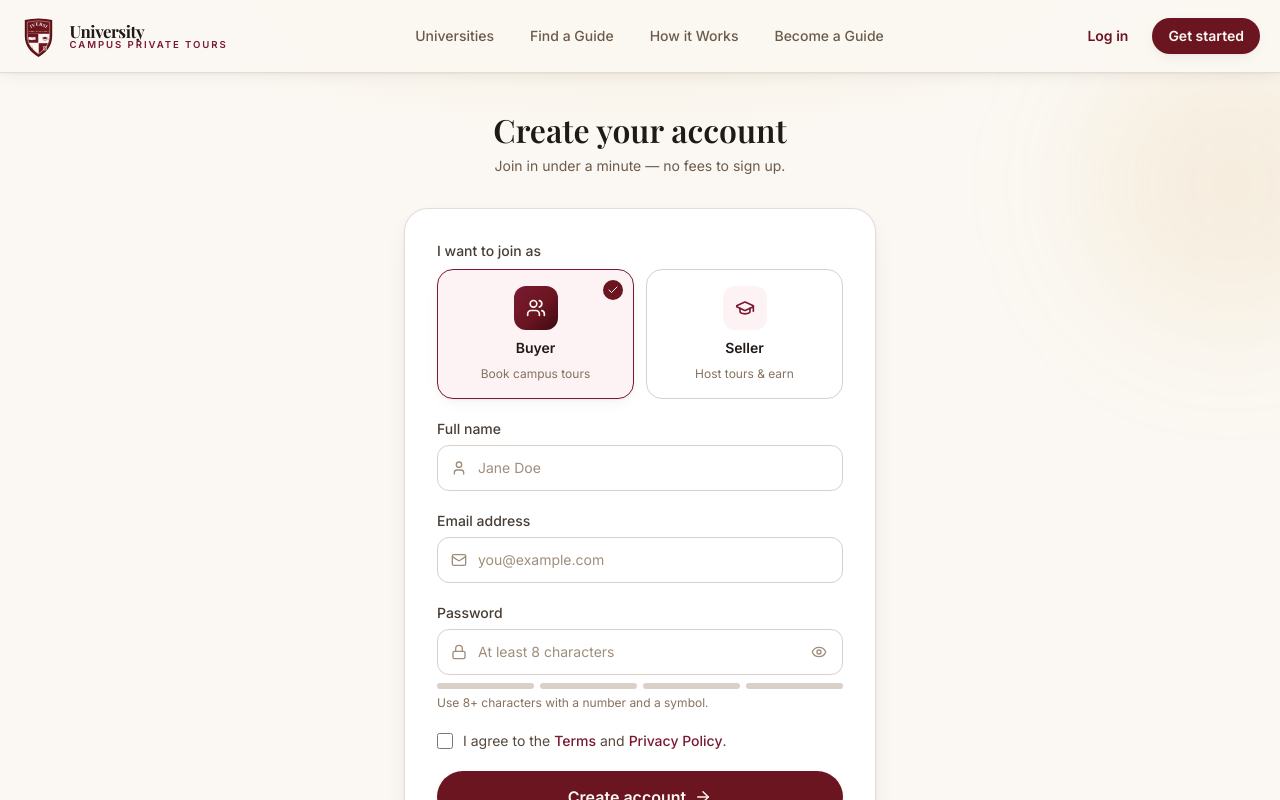
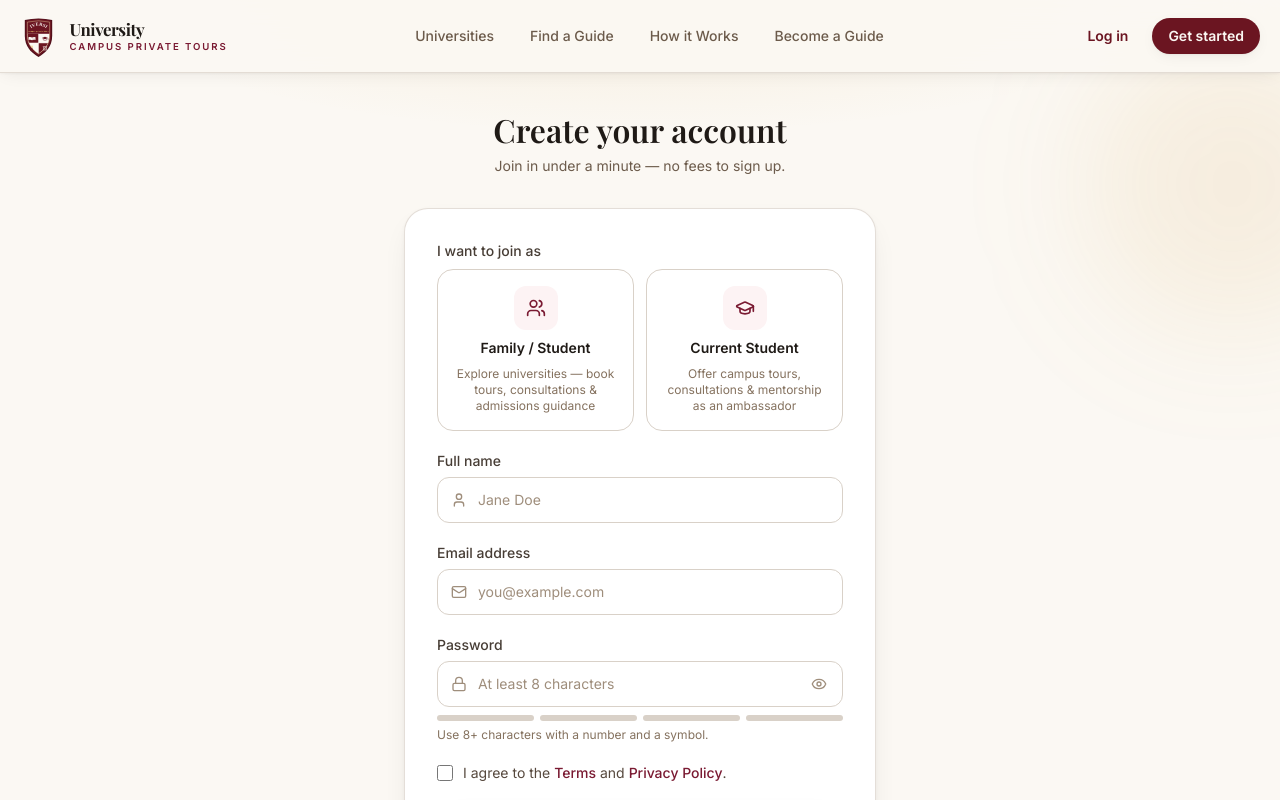
Before and after one commit to Asadch10/university-tours, a Next.js app in the folder apps/website/: page /register in a window 1280 px wide. Shown: the top 800 px of the page. Built offline with nearby package versions, Linux system fonts and the light colour scheme.

Commit message:
registation page chnages

```diff
--- a/apps/website/app/profile/page.tsx
+++ b/apps/website/app/profile/page.tsx
@@ -206,7 +206,7 @@ export default function ProfilePage() {
       return;
     }
     if (isSeller && !doc) {
-      setErrorMsg('As a seller, please upload proof of your current enrollment to get verified.');
+      setErrorMsg('As a current student, please upload proof of your enrollment to get verified.');
       setStatus('error');
       return;
     }
@@ -306,7 +306,7 @@ export default function ProfilePage() {
                         : 'bg-maroon-50 text-maroon-800 ring-maroon-100',
                     )}
                   >
-                    {isSeller ? 'Seller' : 'Buyer'}
+                    {isSeller ? 'Current Student' : 'Family / Student'}
                   </span>
                 </div>
 
--- a/apps/website/app/register/page.tsx
+++ b/apps/website/app/register/page.tsx
@@ -25,8 +25,18 @@ const inputClasses =
   'w-full rounded-xl border border-ink-200 bg-white px-4 py-3 text-sm text-ink-900 placeholder:text-ink-400 transition-colors focus:border-maroon-800 focus:outline-none focus:ring-2 focus:ring-maroon-800/15';
 
 const roleOptions: { value: Role; icon: typeof Users; label: string; hint: string }[] = [
-  { value: 'BUYER', icon: Users, label: 'Buyer', hint: 'Book campus tours' },
-  { value: 'SELLER', icon: GraduationCap, label: 'Seller', hint: 'Host tours & earn' },
+  {
+    value: 'BUYER',
+    icon: Users,
+    label: 'Family / Student',
+    hint: 'Explore universities — book tours, consultations & admissions guidance',
+  },
+  {
+    value: 'SELLER',
+    icon: GraduationCap,
+    label: 'Current Student',
+    hint: 'Offer campus tours, consultations & mentorship as an ambassador',
+  },
 ];
 
 function passwordStrength(value: string): { score: number; label: string; tone: string } {
@@ -47,7 +57,7 @@ function passwordStrength(value: string): { score: number; label: string; tone:
 
 export default function RegisterPage() {
   const router = useRouter();
-  const [role, setRole] = useState<Role>('BUYER');
+  const [role, setRole] = useState<Role | null>(null);
   const [name, setName] = useState('');
   const [email, setEmail] = useState('');
   const [password, setPassword] = useState('');
@@ -59,7 +69,7 @@ export default function RegisterPage() {
 
   function handleSubmit(e: React.FormEvent<HTMLFormElement>) {
     e.preventDefault();
-    if (!name || !email || !password || !agree) {
+    if (!role || !name || !email || !password || !agree) {
       setStatus('error');
       return;
     }
@@ -96,7 +106,7 @@ export default function RegisterPage() {
 
         <div className="mt-8 rounded-3xl border border-ink-200/70 bg-white p-6 shadow-card sm:p-8">
           <form onSubmit={handleSubmit} noValidate className="space-y-5">
-            {/* Role: Buyer / Seller */}
+            {/* Role: Family / Student (BUYER) vs Current Student (SELLER) */}
             <fieldset>
               <legend className="mb-2 text-sm font-medium text-ink-800">I want to join as</legend>
               <div className="grid grid-cols-2 gap-3">
@@ -144,7 +154,7 @@ export default function RegisterPage() {
                 className="flex items-center gap-2.5 rounded-xl border border-maroon-200 bg-maroon-50 px-4 py-3 text-sm text-maroon-900"
               >
                 <AlertCircle size={16} className="shrink-0" />
-                Please complete all fields and accept the terms.
+                Please choose an account type, complete all fields, and accept the terms.
               </div>
             )}
 
--- a/apps/website/components/brand/logo.tsx
+++ b/apps/website/components/brand/logo.tsx
@@ -26,7 +26,7 @@ export function Logo({
         <img src="/logo.svg" alt="" className="h-full w-full object-contain" />
       </span>
       {showWordmark && (
-        <span className="flex flex-col leading-none">
+        <span className="flex flex-col gap-1 leading-none">
           <span
             className={cn(
               'font-display text-[1.05rem] font-bold tracking-tight',
```
